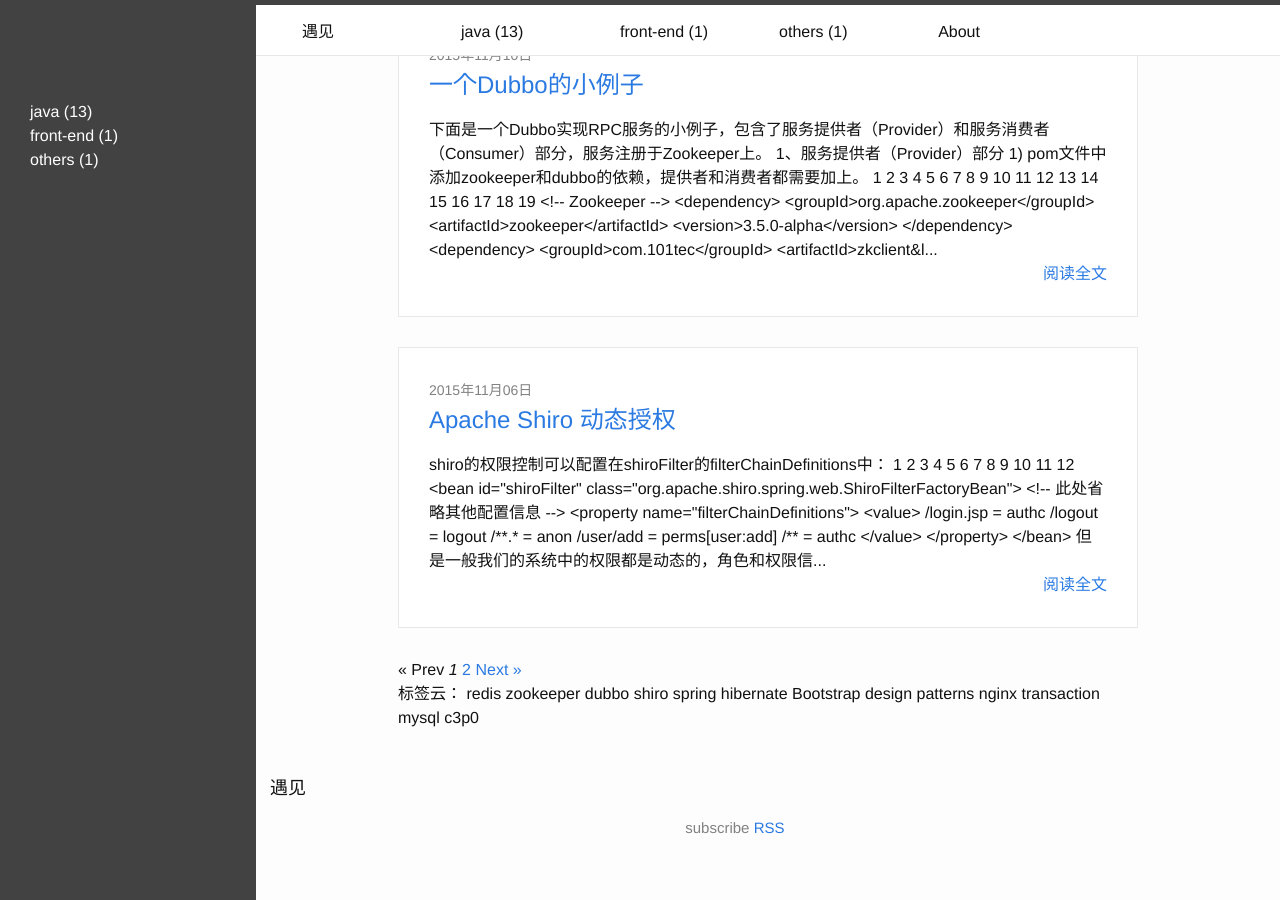
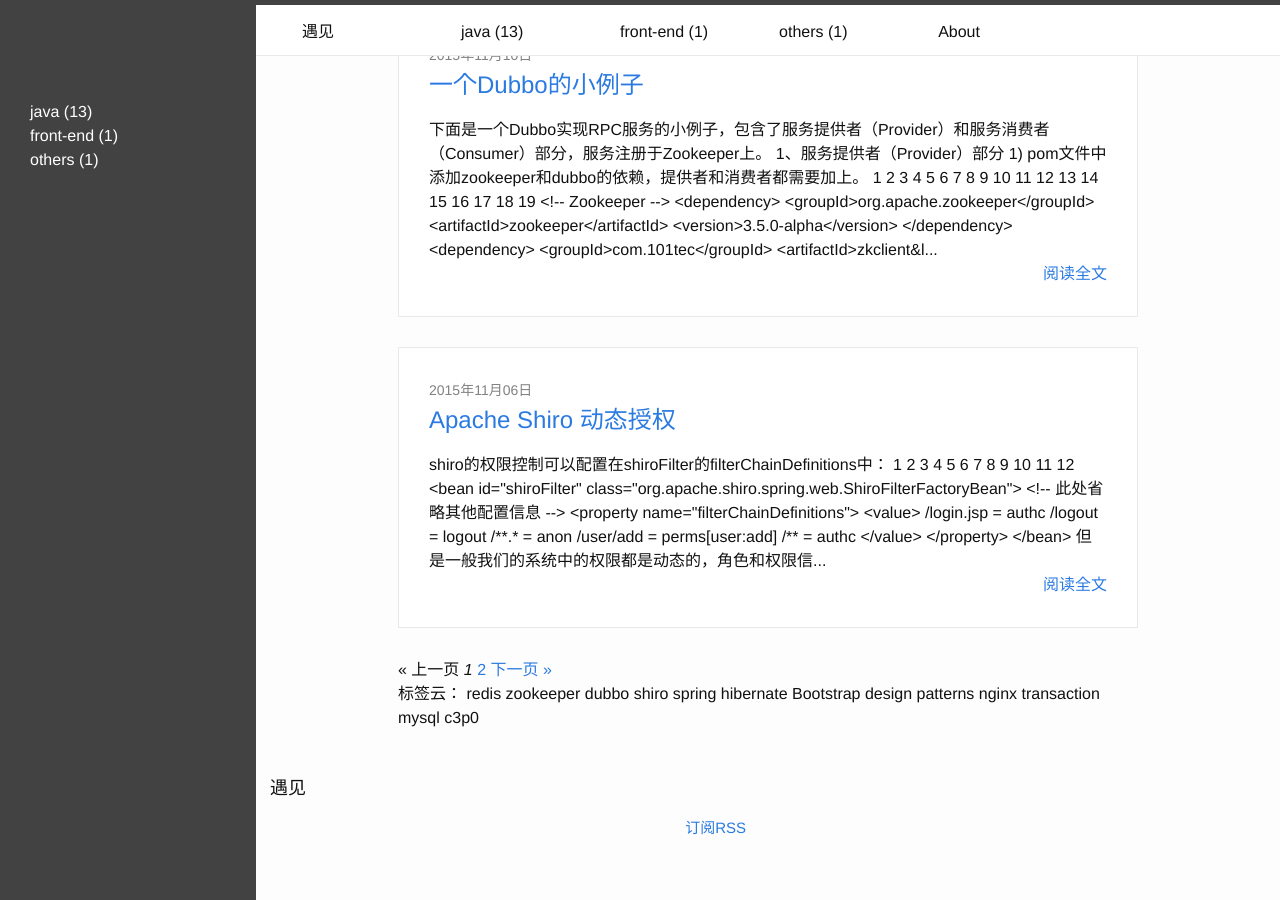
Before and after one commit to iyujian/iyujian.github.io, a Jekyll site: the page built from index.html, in a window 1280 px wide and 900 px high, scrolled down 3118 px. Built offline with Jekyll 4.4.1, drawn with Linux system fonts in a browser that asks for light colours; the list of posts is cut into pages by our own code; comment, search, counter and statistics services are not loaded.

Commit message:
首页分页修改

```diff
--- a/_config.yml
+++ b/_config.yml
@@ -25,4 +25,4 @@ permalink: none
 
 # paginate
 paginate: 10
-paginate_path: "blog/page:num"
+paginate_path: "page:num"
--- a/_includes/footer.html
+++ b/_includes/footer.html
@@ -30,7 +30,7 @@
 
       <div class="footer-col footer-col-3">
         <!-- <p>{{ site.description }}</p> -->
-        <p class="rss-subscribe">subscribe <a href="{{ " /feed.xml " | prepend: site.baseurl }}">RSS</a></p>
+        <p class="rss-subscribe"><a href="{{ " /feed.xml " | prepend: site.baseurl }}">订阅RSS</a></p>
       </div>
     </div>
 
--- a/index.html
+++ b/index.html
@@ -22,9 +22,9 @@ layout: default
     {% if paginator.total_pages > 1 %}
 	<div class="pagination">
 	  {% if paginator.previous_page %}
-	    <a href="{{ paginator.previous_page_path | prepend: site.baseurl | replace: '//', '/' }}">&laquo; Prev</a>
+	    <a href="{{ paginator.previous_page_path | prepend: site.baseurl | replace: '//', '/' }}">&laquo; 上一页</a>
 	  {% else %}
-	    <span>&laquo; Prev</span>
+	    <span>&laquo; 上一页</span>
 	  {% endif %}
 
 	  {% for page in (1..paginator.total_pages) %}
@@ -38,9 +38,9 @@ layout: default
 	  {% endfor %}
 
 	  {% if paginator.next_page %}
-	    <a href="{{ paginator.next_page_path | prepend: site.baseurl | replace: '//', '/' }}">Next &raquo;</a>
+	    <a href="{{ paginator.next_page_path | prepend: site.baseurl | replace: '//', '/' }}">下一页 &raquo;</a>
 	  {% else %}
-	    <span>Next &raquo;</span>
+	    <span>下一页 &raquo;</span>
 	  {% endif %}
 	</div>
 	{% endif %}
```
